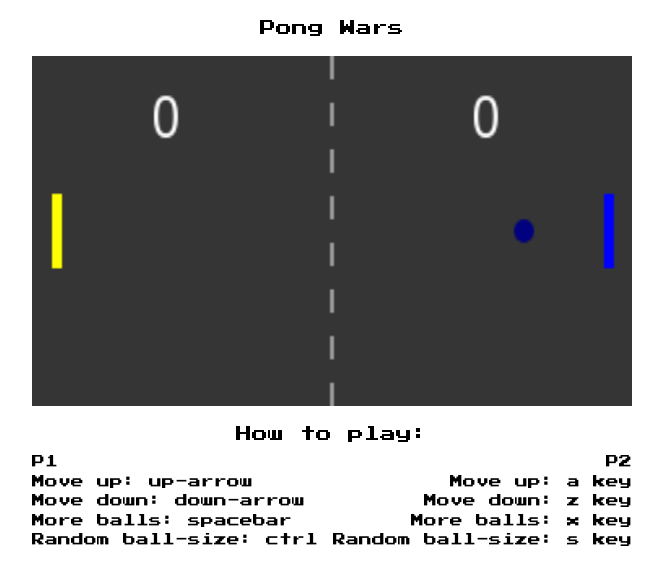
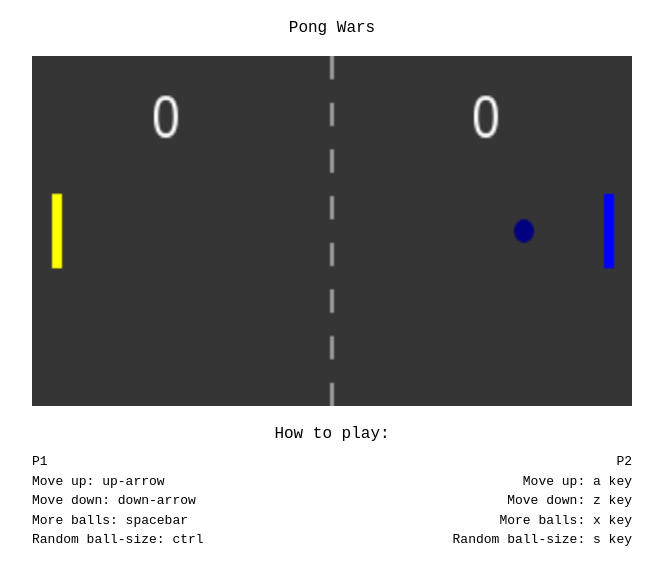
Before and after one commit to lisath92/pong_game, a website built with webpack: page index.html in a window 1280 px wide. Shown: the whole page, without its empty margins (308-971 px from the left). Built offline with nearby package versions, Linux system fonts and the light colour scheme.

Commit message:
try to fix fonts on gh-pages

```diff
--- a/index.html
+++ b/index.html
@@ -38,6 +38,6 @@
       </div>
 
 
-       <script type="text/javascript" src="build/bundle.js"></script>
+       <script type="text/javascript" src="./build/bundle.js"></script>
    </body>
 </html>
--- a/src/game.css
+++ b/src/game.css
@@ -51,18 +51,18 @@ table {
 
 @font-face {
     font-family: 'PressStart2P Web';
-    src: url('../build/fonts/pressstart2p-webfont.eot');
-    src: url('../build/fonts/pressstart2p-webfont.eot?#iefix') format('embedded-opentype'),
-         url('../build/fonts/pressstart2p-webfont.woff2') format('woff2'),
-         url('../build/fonts/pressstart2p-webfont.woff') format('woff'),
-         url('../build/fonts/pressstart2p-webfont.ttf') format('truetype'),
-         url('../build/fonts/pressstart2p-webfont.svg#press_start_2pregular') format('svg');
+    src: url('../fonts/pressstart2p-webfont.eot');
+    src: url('../fonts/pressstart2p-webfont.eot?#iefix') format('embedded-opentype'),
+         url('../fonts/pressstart2p-webfont.woff2') format('woff2'),
+         url('../fonts/pressstart2p-webfont.woff') format('woff'),
+         url('../fonts/pressstart2p-webfont.ttf') format('truetype'),
+         url('../fonts/pressstart2p-webfont.svg#press_start_2pregular') format('svg');
     font-weight: normal;
     font-style: normal;
 }
 body {
 
-   font-family: 'PressStart2P Web', monospace;
+   font-family: 'Press Start 2P', monospace;
    margin: 0 auto;
    text-align: center;
 }
--- a/webpack.config.js
+++ b/webpack.config.js
@@ -17,7 +17,7 @@ module.exports = {
 	},
 	output: {
 		path: PATHS.build,
-		publicPath: '/pong',
+		publicPath: '/pong/',
 		filename: 'bundle.js'
 	},
 	module: {
```
